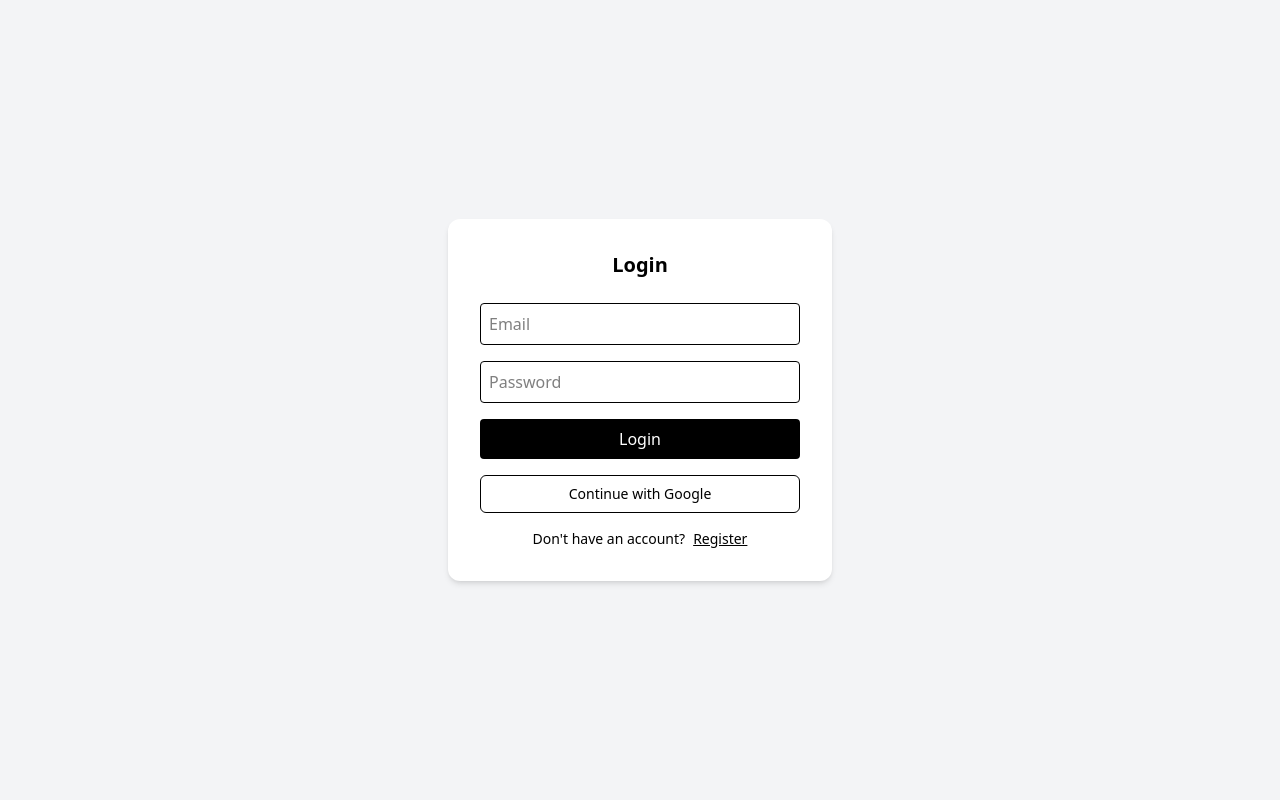
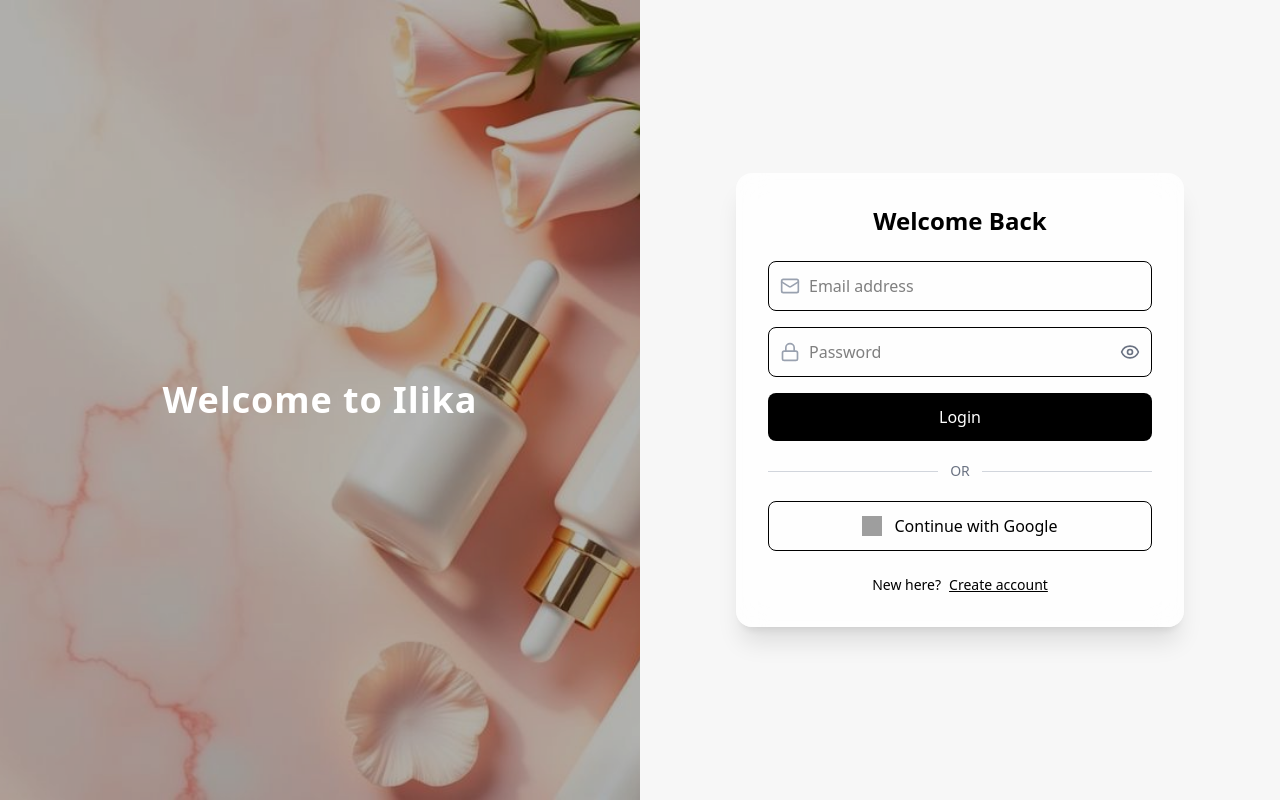
Before and after one commit to ilikamumbai-gif/ilika, a React (Vite) app: page /login in a window 1280 px wide. Built offline with nearby package versions, Linux system fonts and the light colour scheme; no server answers; grey boxes are pictures that could not be loaded.

Commit message:
product from updated

```diff
--- a/src/Routes/NavRoutes.jsx
+++ b/src/Routes/NavRoutes.jsx
@@ -40,6 +40,7 @@ import Body from "../pages/Body";
 import FaceGrooming from "../pages/FaceGrooming";
 import RollerAndGuasha from "../pages/RollerAndGuasha";
 import HairRemoval from "../pages/HairRemoval";
+import ShopAll from "../pages/ShopAll";
 
 
 
@@ -60,7 +61,7 @@ const NavRoutes = () => {
         <Route path="/skin/face" element={<Face />} />
         <Route path="/skin/body" element={<Body />} />
         <Route path="/hair/care" element={<HairCare />} />
-        <Route path="/hair/style" element={<HairStyle />} />
+        <Route path="/hair/styling" element={<HairStyle />} />
         <Route path="/grooming/roller" element={<RollerAndGuasha />} />
         <Route path="/grooming/face" element={<FaceGrooming />} />
         <Route path="/grooming/remover" element={<HairRemoval />} />
@@ -68,6 +69,7 @@ const NavRoutes = () => {
         <Route path="/ctm" element={<Ctm />} />
         <Route path="/ctmkit" element={<CreateCtm />} />
         <Route path="/blog" element={<Blog />} />
+        <Route path="/shopall" element={<ShopAll />} />
 
         {/* 🔥 PROTECTED USER ROUTE */}
         <Route
@@ -80,7 +82,7 @@ const NavRoutes = () => {
         />
 
         <Route path="/blog/:id" element={<BlogDetail />} />
-<Route path="/product/:slug" element={<ProductDetail />} />
+        <Route path="/product/:slug" element={<ProductDetail />} />
 
         <Route path="/privacy" element={<Privacy />} />
         <Route path="/termsandcondition" element={<TermsCondition />} />
@@ -89,7 +91,7 @@ const NavRoutes = () => {
         <Route path="/contact" element={<Contact />} />
         <Route path="/shippingpolicy" element={<ShippingPolicy />} />
         <Route path="/faq" element={<Faq />} />
-        <Route path="/order-success/:id" element={<OrderSuccess/>}/>
+        <Route path="/order-success/:id" element={<OrderSuccess />} />
 
 
         {/* USER AUTH */}
--- a/src/components/Banner.jsx
+++ b/src/components/Banner.jsx
@@ -1,13 +1,19 @@
 import React from "react";
 import bannerImg from "../assets/Images/Banner 2.jpg";
 
-const Banner = ({ className = "" }) => {
+const Banner = ({ className = "", src }) => {
   return (
-    <section className={`w-full ${className}`}>
+    <section className={`w-full overflow-hidden ${className}`}>
       <img
-        src={bannerImg}
+        src={src || bannerImg}
         alt="Banner"
-        className="w-full h-full object-cover"
+        className="
+          w-full
+          h-auto
+          object-contain
+          md:h-full
+          md:object-cover
+        "
       />
     </section>
   );
--- a/src/components/ProductCard.jsx
+++ b/src/components/ProductCard.jsx
@@ -5,7 +5,7 @@ import { createSlug } from "../utils/slugify";
 
 const ProductCard = ({ product }) => {
   const { addToCart } = useCart();
-const slug = createSlug(product.name);
+  const slug = createSlug(product.name);
   const productId = product._id || product.id;
   /* VARIANT SUPPORT */
   const defaultVariant = product.hasVariants && product.variants?.length
--- a/src/components/ScrollToTopButton.jsx
+++ b/src/components/ScrollToTopButton.jsx
@@ -30,6 +30,7 @@ const ScrollToTopButton = () => {
     <button
       onClick={scrollToTop}
       className={`
+        bg-[#E7A6A1]
         fixed bottom-6 right-5 z-[999]
         w-11 h-11 sm:w-12 sm:h-12
         rounded-full
--- a/src/pages/Home.jsx
+++ b/src/pages/Home.jsx
@@ -22,10 +22,7 @@ const Home = () => {
         <CartDrawer />
 
         {/* HERO SECTION */}
-        <Banner
-          className="h-[95vh] -mt-20"
-          src={bannerImg}
-        />
+        <Banner className="md:h-[95vh] -mt-20" src={bannerImg} />
 
         {/* CATEGORY NAVIGATION */}
         <CategoryNav categories={categoriesData} />
@@ -35,10 +32,7 @@ const Home = () => {
         <ProductList limit={8} />
 
         {/* SECOND PROMO BANNER */}
-        <Banner
-          className="h-[40vh] mt-0 mb-10"
-          src={bannerImg}
-        />
+       <Banner className="md:h-[40vh] mt-0 mb-10" src={bannerImg} />
 
         {/* TOP APPLIANCES (CATEGORY FILTERED) */}
         <Heading heading="TOP APPLIANCES" />
--- a/src/pages/Login.jsx
+++ b/src/pages/Login.jsx
@@ -4,8 +4,10 @@ import {
   signInWithEmailAndPassword,
   createUserWithEmailAndPassword
 } from "firebase/auth";
+import { Mail, Lock, Eye, EyeOff } from "lucide-react";
 import { auth } from "../firebase/firebaseConfig";
 import { useAuth } from "../context/AuthContext";
+import authImage from "../assets/Images/Banner 2.jpg";
 
 const Login = () => {
   const navigate = useNavigate();
@@ -14,10 +16,10 @@ const Login = () => {
 
   const [email, setEmail] = useState("");
   const [password, setPassword] = useState("");
+  const [showPassword, setShowPassword] = useState(false);
   const [isRegister, setIsRegister] = useState(false);
   const [error, setError] = useState("");
 
-  /* ---------------- REDIRECT HANDLER ---------------- */
   const params = new URLSearchParams(location.search);
   const redirect = params.get("redirect");
 
@@ -26,7 +28,6 @@ const Login = () => {
     else navigate("/user");
   };
 
-  /* ---------------- SAVE USER ---------------- */
   const saveUserToBackend = async (user) => {
     await fetch(`${import.meta.env.VITE_API_URL}/api/users/login`, {
       method: "POST",
@@ -39,7 +40,6 @@ const Login = () => {
     });
   };
 
-  /* ---------------- EMAIL LOGIN ---------------- */
   const handleSubmit = async (e) => {
     e.preventDefault();
     setError("");
@@ -48,102 +48,139 @@ const Login = () => {
       let userCredential;
 
       if (isRegister) {
-        userCredential = await createUserWithEmailAndPassword(
-          auth,
-          email,
-          password
-        );
+        userCredential = await createUserWithEmailAndPassword(auth, email, password);
       } else {
-        userCredential = await signInWithEmailAndPassword(
-          auth,
-          email,
-          password
-        );
+        userCredential = await signInWithEmailAndPassword(auth, email, password);
       }
 
       await saveUserToBackend(userCredential.user);
-
-      // ⭐ IMPORTANT REDIRECT
       redirectAfterLogin();
 
     } catch (err) {
-      setError(err.message);
+      setError(err.message.replace("Firebase:", ""));
     }
   };
 
-  /* ---------------- GOOGLE LOGIN ---------------- */
   const handleGoogleAuth = async () => {
     setError("");
 
     try {
       const result = await signInWithGoogle();
       await saveUserToBackend(result.user);
-
-      // ⭐ IMPORTANT REDIRECT
       redirectAfterLogin();
-
     } catch (err) {
-      setError(err.message);
+      setError(err.message.replace("Firebase:", ""));
     }
   };
 
   return (
-    <div className="min-h-screen flex items-center justify-center bg-gray-100">
-      <div className="bg-white p-8 rounded-xl shadow-md w-96">
-        <h2 className="text-xl font-semibold mb-6 text-center">
-          {isRegister ? "Register" : "Login"}
+    <div className="min-h-screen grid md:grid-cols-2">
+
+      {/* LEFT IMAGE */}
+      <div className="hidden md:block relative">
+        <img
+          src={authImage}
+          alt="auth"
+          className="h-full w-full object-cover"
+        />
+        <div className="absolute inset-0 bg-black/30 flex items-center justify-center">
+          <h1 className="text-white text-4xl font-semibold tracking-wide">
+            Welcome to Ilika
+          </h1>
+        </div>
+      </div>
+
+      {/* FORM */}
+      <div className="flex items-center justify-center bg-[#f7f7f7] px-6 py-10">
+        <div className="w-full max-w-md bg-white/80 backdrop-blur-lg shadow-xl rounded-2xl p-8">
+
+          <h2 className="text-2xl font-semibold text-center mb-6">
+            {isRegister ? "Create Account" : "Welcome Back"}
           </h2>
 
           <form onSubmit={handleSubmit} className="space-y-4">
+
+            {/* EMAIL */}
+            <div className="relative">
+              <Mail className="absolute left-3 top-1/2 -translate-y-1/2 w-5 h-5 text-gray-400" />
               <input
                 type="email"
-            placeholder="Email"
-            className="w-full border p-2 rounded"
+                placeholder="Email address"
+                className="w-full border rounded-lg pl-10 pr-4 py-3 focus:outline-none focus:ring-2 focus:ring-black/40"
                 value={email}
                 onChange={(e) => setEmail(e.target.value)}
                 required
               />
+            </div>
+
+            {/* PASSWORD */}
+            <div className="relative">
+              <Lock className="absolute left-3 top-1/2 -translate-y-1/2 w-5 h-5 text-gray-400" />
 
               <input
-            type="password"
+                type={showPassword ? "text" : "password"}
                 placeholder="Password"
-            className="w-full border p-2 rounded"
+                className="w-full border rounded-lg pl-10 pr-12 py-3 focus:outline-none focus:ring-2 focus:ring-black/40"
                 value={password}
                 onChange={(e) => setPassword(e.target.value)}
                 required
               />
 
+              <button
+                type="button"
+                onClick={() => setShowPassword(!showPassword)}
+                className="absolute right-3 top-1/2 -translate-y-1/2 text-gray-500"
+              >
+                {showPassword ? <EyeOff size={20}/> : <Eye size={20}/>}
+              </button>
+            </div>
+
             {error && (
-            <p className="text-red-500 text-sm">{error}</p>
+              <p className="text-red-500 text-sm bg-red-50 p-2 rounded-md">
+                {error}
+              </p>
             )}
 
             <button
               type="submit"
-            className="w-full bg-black text-white py-2 rounded"
+              className="w-full bg-black text-white py-3 rounded-lg font-medium hover:opacity-90 transition"
             >
               {isRegister ? "Register" : "Login"}
             </button>
           </form>
 
+          {/* DIVIDER */}
+          <div className="flex items-center my-5">
+            <div className="flex-1 h-px bg-gray-300"></div>
+            <span className="px-3 text-sm text-gray-500">OR</span>
+            <div className="flex-1 h-px bg-gray-300"></div>
+          </div>
+
           {/* GOOGLE BUTTON */}
           <button
             onClick={handleGoogleAuth}
-          className="w-full mt-4 border py-2 rounded-md text-sm font-medium hover:bg-gray-100 transition"
+            className="w-full flex items-center justify-center gap-3 border py-3 rounded-lg font-medium hover:bg-gray-100 transition"
           >
+            <img
+              src="https://www.svgrepo.com/show/475656/google-color.svg"
+              alt="google"
+              className="w-5 h-5"
+            />
             Continue with Google
           </button>
 
-        <p className="text-sm mt-4 text-center">
-          {isRegister
-            ? "Already have an account?"
-            : "Don't have an account?"}
+          {/* TOGGLE */}
+          <p className="text-sm mt-6 text-center">
+            {isRegister ? "Already have an account?" : "New here?"}
             <button
               onClick={() => setIsRegister(!isRegister)}
-            className="ml-2 underline"
+              className="ml-2 font-medium underline"
             >
-            {isRegister ? "Login" : "Register"}
+              {isRegister ? "Login" : "Create account"}
             </button>
           </p>
+
+        </div>
       </div>
     </div>
   );
--- a/src/pages/OrderSuccess.jsx
+++ b/src/pages/OrderSuccess.jsx
@@ -53,7 +53,7 @@ const OrderSuccess = () => {
             <div className="flex flex-col sm:flex-row gap-3 pt-4">
 
               <button
-                onClick={() => navigate("/")}
+                onClick={() => navigate("/shopall")}
                 className="flex-1 bg-black text-white py-3 rounded-xl hover:bg-gray-900 transition"
               >
                 Continue Shopping
--- /dev/null
+++ b/src/pages/ShopAll.jsx
@@ -0,0 +1,81 @@
+import { useEffect } from "react";
+import { useProducts } from "../context/ProductContext";
+import { useCategories } from "../admin/context/CategoryContext";
+import Header from "../components/Header";
+import Footer from "../components/Footer";
+import CartDrawer from "../components/CartDrawer";
+import ProductCard from "../components/ProductCard";
+import Heading from "../components/Heading";
+import MiniDivider from "../components/MiniDivider";
+
+const ShopAll = () => {
+const { products, fetchProducts } = useProducts();
+const { categories } = useCategories();
+
+useEffect(() => {
+fetchProducts();
+}, []);
+
+// Group products by category
+const groupedProducts = {};
+categories.forEach(cat => {
+groupedProducts[cat.id] = products.filter(p =>
+p.categoryIds?.includes(cat.id)
+);
+});
+
+return ( <div className="min-h-screen">
+    <MiniDivider/>
+
+  <Header />
+  <CartDrawer />
+
+  <div className="max-w-7xl mx-auto px-4  ">
+
+    <Heading heading="Shop All" />
+
+    {categories.map(category => {
+      const items = groupedProducts[category.id];
+      if (!items || items.length === 0) return null;
+
+      return (
+        <section key={category.id} className="space-y-6">
+
+          {/* CATEGORY TITLE */}
+          <div className="flex items-center justify-between">
+            <h2 className="text-2xl font-semibold">
+              {category.name}
+            </h2>
+
+            <span className="text-sm ">
+              {items.length} products
+            </span>
+          </div>
+
+          {/* PRODUCT GRID */}
+          <div className="
+            grid
+            grid-cols-2
+            sm:grid-cols-3
+            md:grid-cols-4
+            lg:grid-cols-4
+            gap-6
+          ">
+            {items.map(product => (
+              <ProductCard key={product.id} product={product} />
+            ))}
+          </div>
+
+        </section>
+      );
+    })}
+
+  </div>
+
+  <Footer />
+</div>
+
+);
+};
+
+export default ShopAll;
```
Also changed, not shown: src/components/Nav.jsx (+45 -14 lines), src/pages/ProductDetail.jsx (+28 -4 lines). Lines whose indentation alone changed are shown as unchanged.
